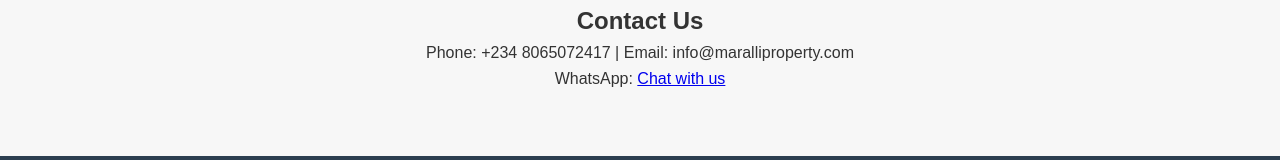
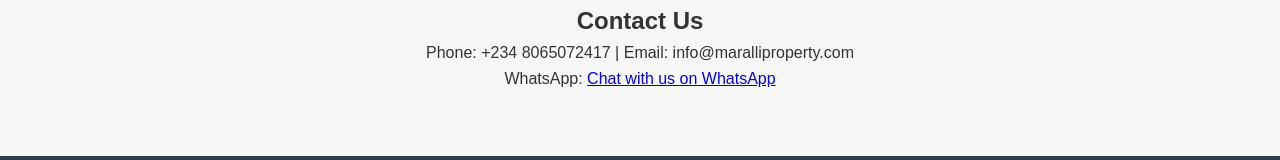
Before and after one commit to haleeyou/maralliproperty, a plain HTML site: page index.html in a window 1280 px wide. Shown: the part 917-1077 px from the top of the page. Drawn offline with Linux system fonts and the light colour scheme; files whose address does not match are found by name.

Commit message:
Add files via upload

```diff
--- a/index.html
+++ b/index.html
@@ -50,7 +50,11 @@
   <section id="contact" class="section">
     <h2>Contact Us</h2>
     <p>Phone: +234 8065072417 | Email: info@maralliproperty.com</p>
-    <p>WhatsApp: <a href="https://wa.me/2348065072417">Chat with us</a></p>
+    <p>WhatsApp: <a href="https://wa.me/2348065072417" target="_blank" rel="noopener noreferrer">
+      Chat with us on WhatsApp
+    </a></p>
+
+
   </section>
 
   <footer>
```
